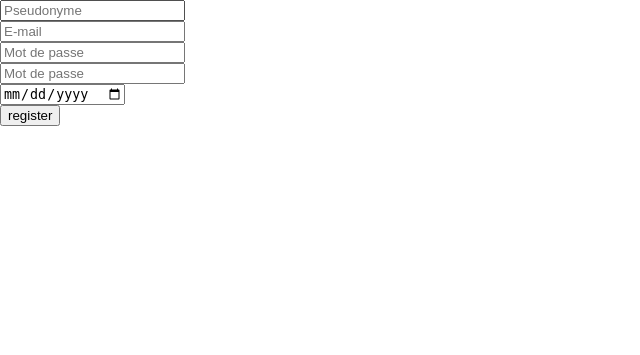
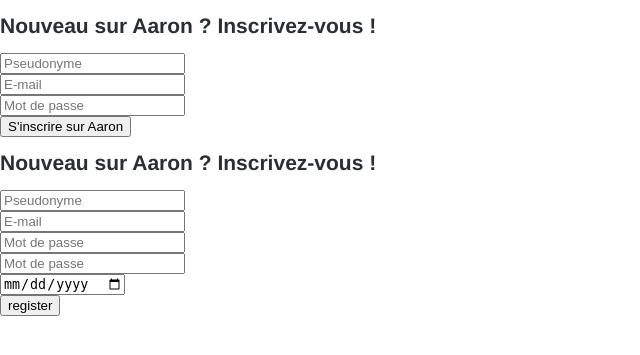
Before and after one commit to alexandre-le-borgne/-PHP-Framework, a PHP site: page /views/forms/registerForm.php in a window 1280 px wide. Shown: the top 355 px of the page, without its empty margins (0-640 px from the left). Run offline with PHP 8.4, Linux system fonts and the light colour scheme; some libraries are stand-ins or nearby versions.

Commit message:
Register Form

```diff
--- a/views/forms/registerForm.php
+++ b/views/forms/registerForm.php
@@ -14,6 +14,33 @@
  */
 include("../persists/head.php");
 ?>
+
+
+
+<div class="preRegisterDiv">
+
+    <h2><strong>Nouveau sur Aaron ?</strong> Inscrivez-vous ! </h2>
+
+    <form class="preRegisterForm" method="post" name="register">
+        <div class="registerField">
+            <input type="text" name="username" placeholder="Pseudonyme" required>
+        </div>
+        <div class="registerField">
+            <input type="email" name="email" placeholder="E-mail" required>
+        </div>
+        <div class="registerField">
+            <input type="text" name="password" placeholder="Mot de passe" required>
+        </div>
+
+        <button type="submit" class="buttonSignup">S'inscrire sur Aaron</button>
+
+    </form>
+
+</div>
+
+<div class="registerDiv">
+
+    <h2><strong>Nouveau sur Aaron ?</strong> Inscrivez-vous ! </h2>
 
     <form id="register" method="post" name="register">
         <div class="formRegister">
@@ -37,6 +64,8 @@ include("../persists/head.php");
 
     </form>
 
+</div>
+
 
 <!--
 <input type="hidden" name="register">
```
Also changed, not shown: views/forms/loginForm.php (+30 -3 lines). Lines whose indentation alone changed are shown as unchanged.
